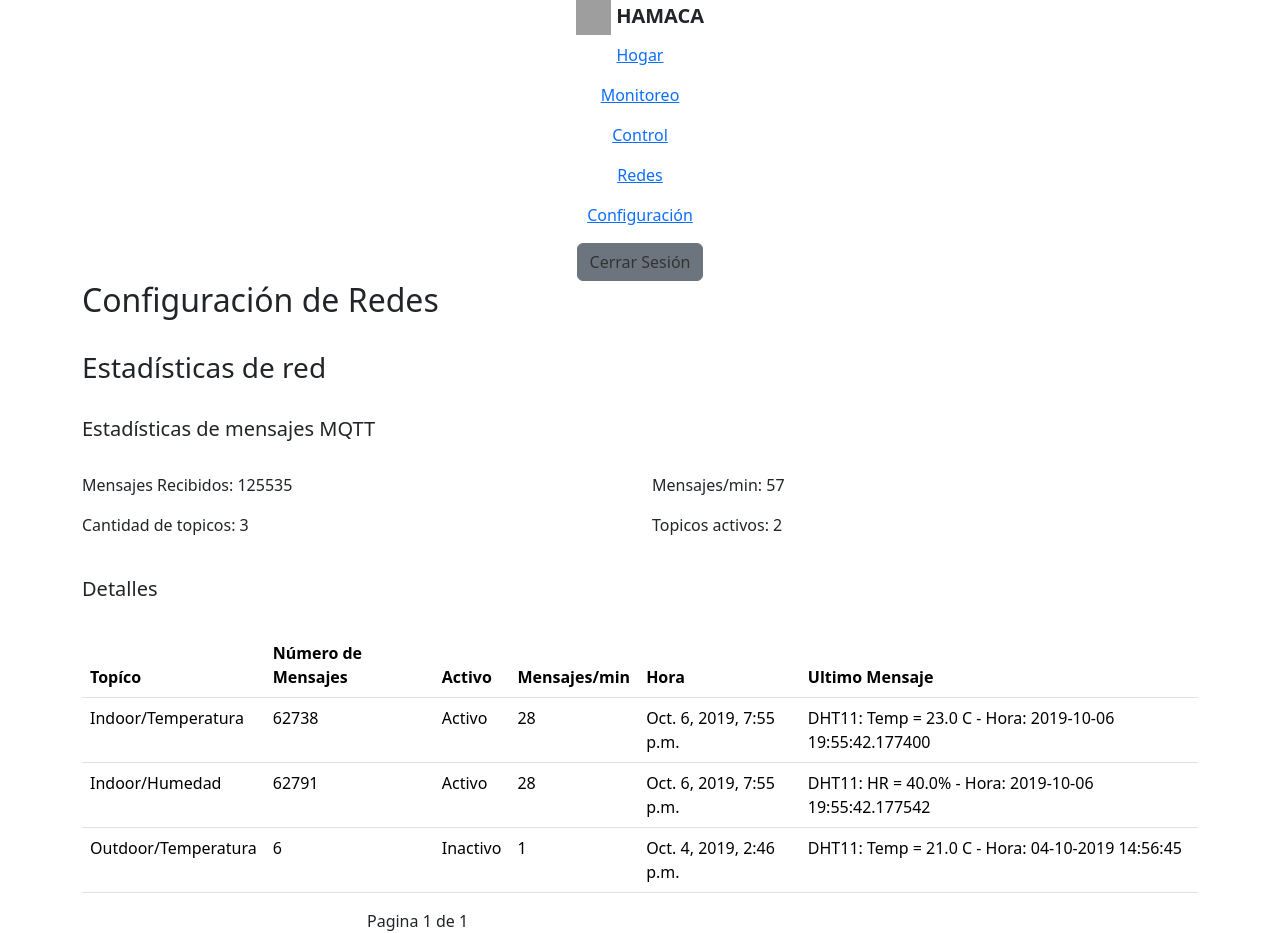
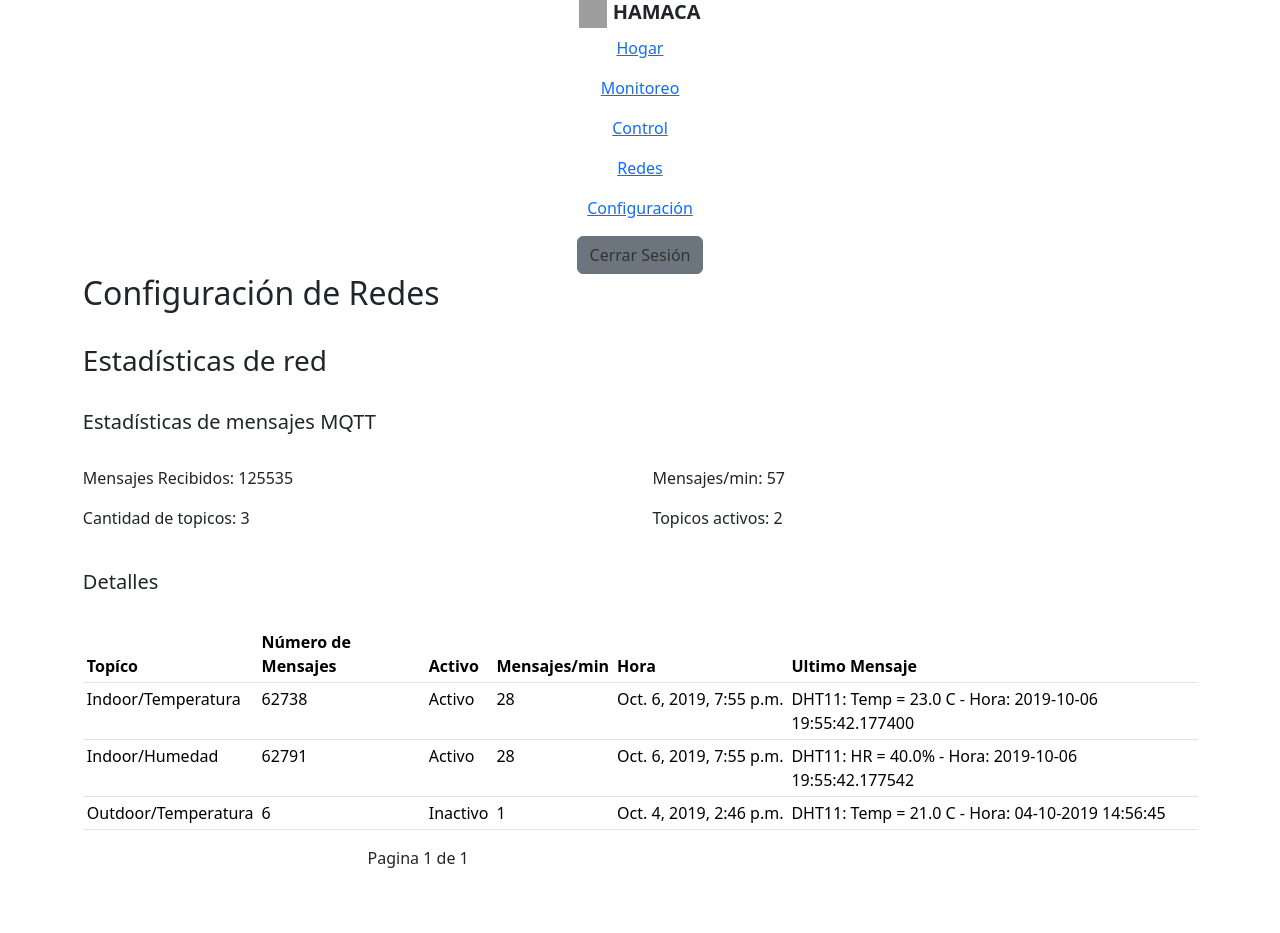
Before and after one commit to peterjuse/hamaca, a Django app: page /hamaca/redes/ in a window 1280 px wide. After the commit the page ends 868 px from the top, so only its background shows below. Run offline with Django 3.2, Linux system fonts and the light colour scheme; the visitor is signed in with stand-in values (Sample User, id 1); data comes from the database, SQL or seed files in the repository; parts of the project's set-up code (start-up, migrations or seed data) failed here and were passed over; some libraries are stand-ins or nearby versions; grey boxes are pictures that could not be loaded.

Commit message:
fix with the padding of the templates

```diff
--- a/app/ConfiguracionApp/templates/configuracion.html
+++ b/app/ConfiguracionApp/templates/configuracion.html
@@ -3,7 +3,7 @@
 
 {% block contenido %}
 
-<div class="inner-content">
+<div class="inner-content" style="padding-left: 0.075%;">
   <div class='row'>
       <div class='col-lg-12 titulo-bg'>
           <h2 class="cabecera">Configuraci&oacute;n de la Aplicación</h2>
--- a/app/ControlApp/templates/nodered2.html
+++ b/app/ControlApp/templates/nodered2.html
@@ -5,11 +5,11 @@
 
 <iframe
 src="{{noderedURL}}"
-style="position: absolute; width: 85.2%; height: 100% ; border: 0;"
+style="position: absolute; width: 85.2%; height: 100% ; border: 0; padding-left: 0.075%;"
 frameborder="0"
 marginheight="0"
 marginwidth="0"
 scrolling="no">
-></iframe>
+</iframe>
 
 {% endblock %}
--- a/app/HomeApp/templates/nodered1.html
+++ b/app/HomeApp/templates/nodered1.html
@@ -5,11 +5,11 @@
 
 <iframe
 src="{{noderedURL}}/ui"
-style="position: absolute; width: 85.2%; height: 100% ; border: 0;"
+style="position: absolute; width: 85.2%; height: 100% ; border: 0; padding-left: 0.075%;"
 frameborder="0"
 marginheight="0"
 marginwidth="0"
 scrolling="no">
-></iframe>
+</iframe>
 
 {% endblock %}
--- a/app/RedesApp/templates/redes.html
+++ b/app/RedesApp/templates/redes.html
@@ -3,7 +3,7 @@
 
 {% block contenido %}
 
-<div class="inner-content">
+<div class="inner-content" style="padding-left: 0.075%;">
     <div class='row titulo-bg'>
         <div class='col-lg-12'>
             <h2 class="cabecera">Configuraci&oacute;n de Redes</h2>
@@ -41,9 +41,9 @@
     <br>
     <div class='row'>
     <div class="col-lg-12">
-        <h5>Detalles</h5><br>
-        <div class='table-responsive'>
-        <table class="table table-sd table-hover">
+        <h5 >Detalles</h5><br>
+        <div class='table-responsive-sm'>
+        <table class="table table-sm table-hover">
             <thead class="thead-dark">
                 <tr>
                     <th scope="col">Top&iacute;co</th>
@@ -66,7 +66,7 @@
                         {% endif %}
                     </td>
                     <td>{{topico.mensajes_minuto}}</td>
-                    <td>{{topico.hora}}</td>
+                    <td class="text-nowrap">{{topico.hora}}</td>
                     <td>{{topico.payload}}</td>
                 </tr>
                 {% endfor %}
@@ -89,7 +89,7 @@
         </span>
         {% if topicos.has_next %}
             <a href="?pagina={{ topicos.next_page_number }}">siguiente</a>
-            <a href="?pagina={{ topicos.paginator.num_pages }}">ultimo &raquo;</a>
+            <a href="?pagina={{ topicos.paginator.num_pages }}">último &raquo;</a>
         {% endif %}
         </span>
         </div>
--- a/app/templates/base.html
+++ b/app/templates/base.html
@@ -36,7 +36,7 @@
         <h5>
           <strong>
             <center>
-              <img src="{% static 'images/hamaca_logo1.png' %}" alt="HAMACA Logo"  width="35" height="35">
+              <img src="{% static 'images/hamaca_logo1.png' %}" alt="HAMACA Logo"  width="28" height="28">
               <span class=""></span>
               HAMACA
             </center>
```
